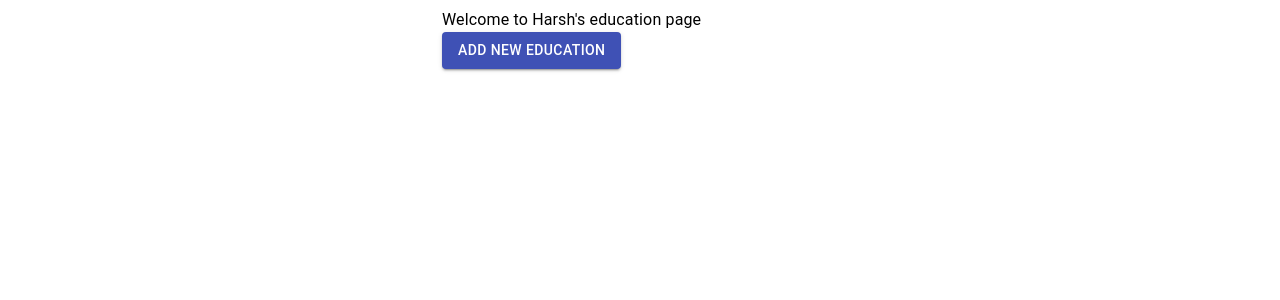
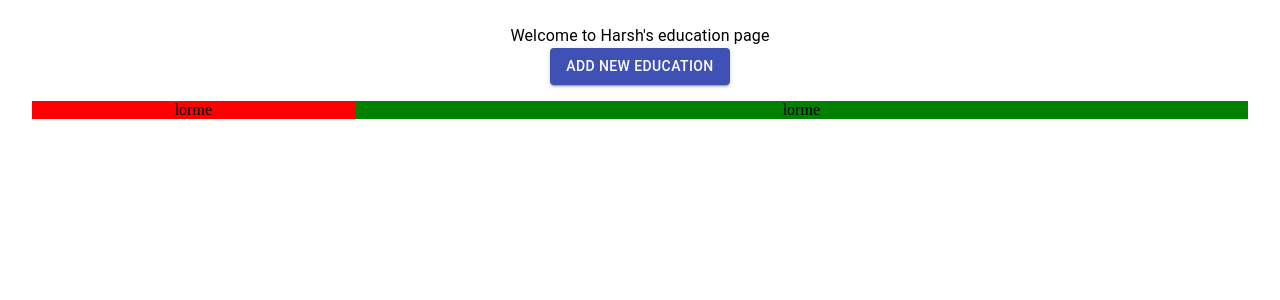
Before and after one commit to FreakyHarsh/showcase-solution, a React (Create React App) app: page /main-screen in a window 1280 px wide. Shown: the top 300 px of the page. Built offline with nearby package versions, Linux system fonts and the light colour scheme.

Commit message:
styling: text centerd for sidebar and edu list

```diff
--- a/src/pages/MainScreen.tsx
+++ b/src/pages/MainScreen.tsx
@@ -1,13 +1,21 @@
-import { Container, makeStyles, Typography } from '@material-ui/core';
+import { Box, Container, makeStyles, Typography } from '@material-ui/core';
 import React, { FC } from 'react';
 import AddEducationModal from '../components/AddEducationModal';
 
 const useStyles = makeStyles({});
 const MainScreen: FC = () => {
   return (
-    <Container maxWidth='xs'>
+    <Container style={{ textAlign: 'center', paddingTop: '1rem' }}>
       <Typography>Welcome to Harsh's education page</Typography>
       <AddEducationModal />
+      <Box display='flex' mt={2}>
+        <Box flexGrow={1} style={{ backgroundColor: 'red' }}>
+          lorme
+        </Box>
+        <Box flexGrow={3} style={{ backgroundColor: 'green' }}>
+          lorme
+        </Box>
+      </Box>
     </Container>
   );
 };
```
Also changed, not shown: 1 other file (tests, documents, lock files or other folders).
